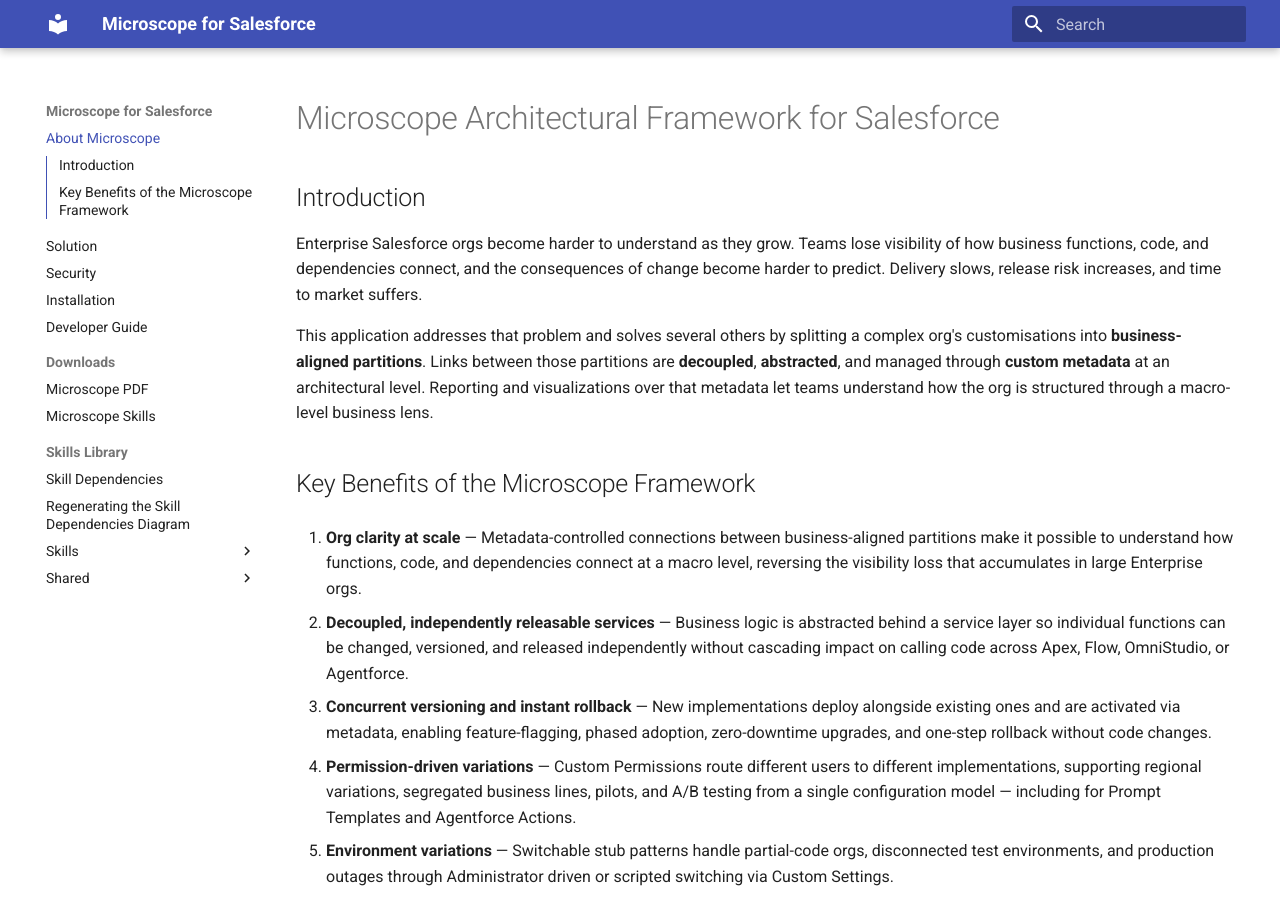
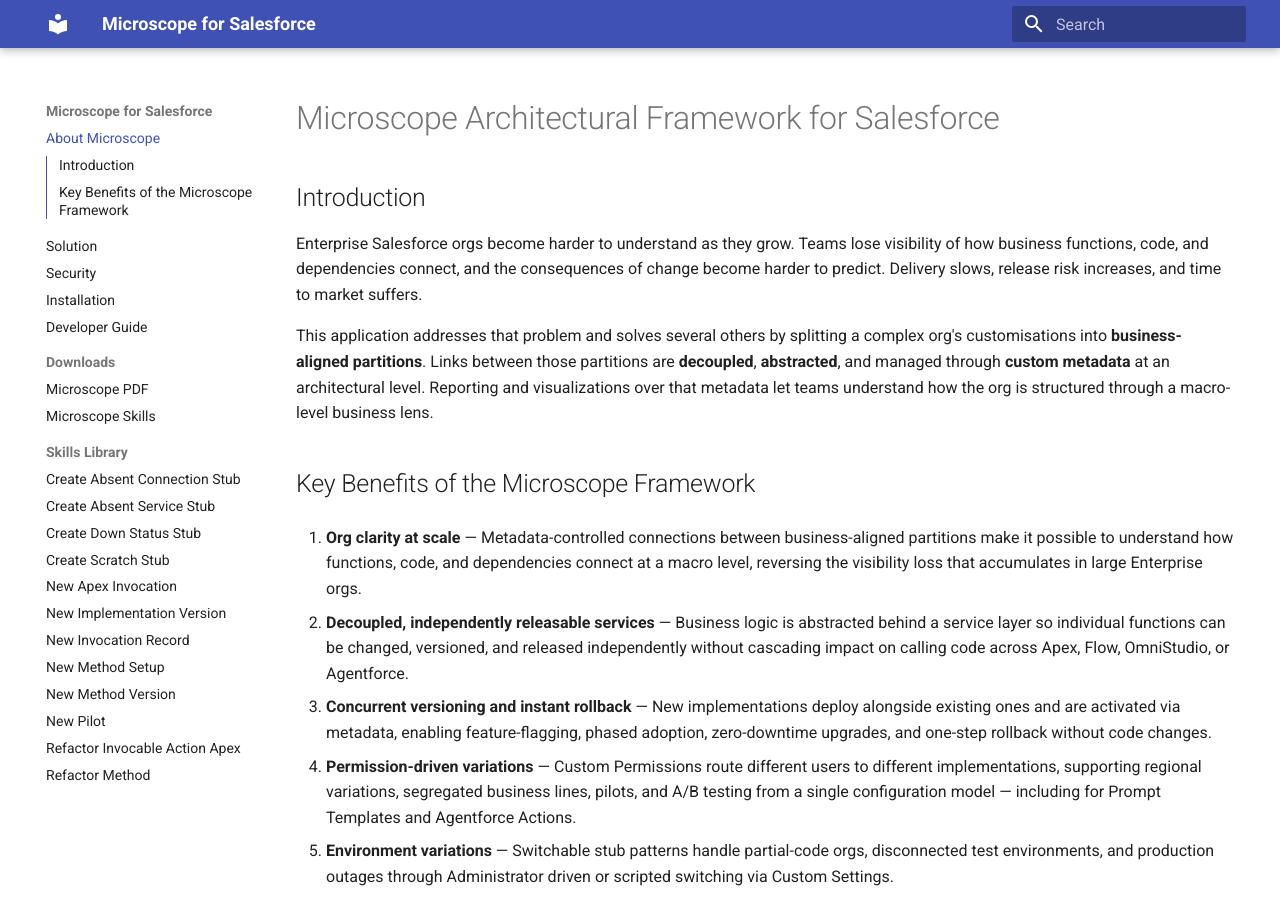
Before and after one commit to kevinhenryburke/microscope-pub, an MkDocs documentation site: the page built from docs/MicroscopeAbout.md, in a window 1280 px wide and 900 px high. Built offline with MkDocs 1.6.1 and Material for MkDocs 9.7.7, drawn with Linux system fonts in a browser that asks for light colours; part of the change alters nothing that is shown.

Commit message:
another go

```diff
--- a/mkdocs.yml
+++ b/mkdocs.yml
@@ -31,23 +31,15 @@ nav:
     - downloads/microscope-pdf.md
     - downloads/microscope-skills.md
   - Skills Library:
-    - skills/skill-dependencies.md
-    - skills/skill-dependencies-regenerate.md
-    - Skills:
-      - Create Absent Connection Stub: skills/microscope-create-absent-connection-stub/SKILL.md
-      - Create Absent Service Stub: skills/microscope-create-absent-service-stub/SKILL.md
-      - Create Down Status Stub: skills/microscope-create-down-status-stub/SKILL.md
-      - Create Scratch Stub: skills/microscope-create-scratch-stub/SKILL.md
-      - New Apex Invocation: skills/microscope-new-apex-invocation/SKILL.md
-      - New Implementation Version: skills/microscope-new-implementation-version/SKILL.md
-      - New Invocation Record: skills/microscope-new-invocation-record/SKILL.md
-      - New Method Setup: skills/microscope-new-method-setup/SKILL.md
-      - New Method Version: skills/microscope-new-method-version/SKILL.md
-      - New Pilot: skills/microscope-new-pilot/SKILL.md
-      - Refactor Invocable Action Apex: skills/microscope-refactor-invocable-action-apex/SKILL.md
-      - Refactor Method: skills/microscope-refactor-method/SKILL.md
-    - Shared:
-      - Common Grounding: skills/shared/CommonGrounding.md
-      - Common SKILL: skills/shared/CommonSKILL.md
-      - Self Validation Checklist: skills/shared/SelfValidationChecklist.md
-      - Worked Example: skills/shared/WorkedExample.md
+    - Create Absent Connection Stub: skills/microscope-create-absent-connection-stub/SKILL.md
+    - Create Absent Service Stub: skills/microscope-create-absent-service-stub/SKILL.md
+    - Create Down Status Stub: skills/microscope-create-down-status-stub/SKILL.md
+    - Create Scratch Stub: skills/microscope-create-scratch-stub/SKILL.md
+    - New Apex Invocation: skills/microscope-new-apex-invocation/SKILL.md
+    - New Implementation Version: skills/microscope-new-implementation-version/SKILL.md
+    - New Invocation Record: skills/microscope-new-invocation-record/SKILL.md
+    - New Method Setup: skills/microscope-new-method-setup/SKILL.md
+    - New Method Version: skills/microscope-new-method-version/SKILL.md
+    - New Pilot: skills/microscope-new-pilot/SKILL.md
+    - Refactor Invocable Action Apex: skills/microscope-refactor-invocable-action-apex/SKILL.md
+    - Refactor Method: skills/microscope-refactor-method/SKILL.md
```
